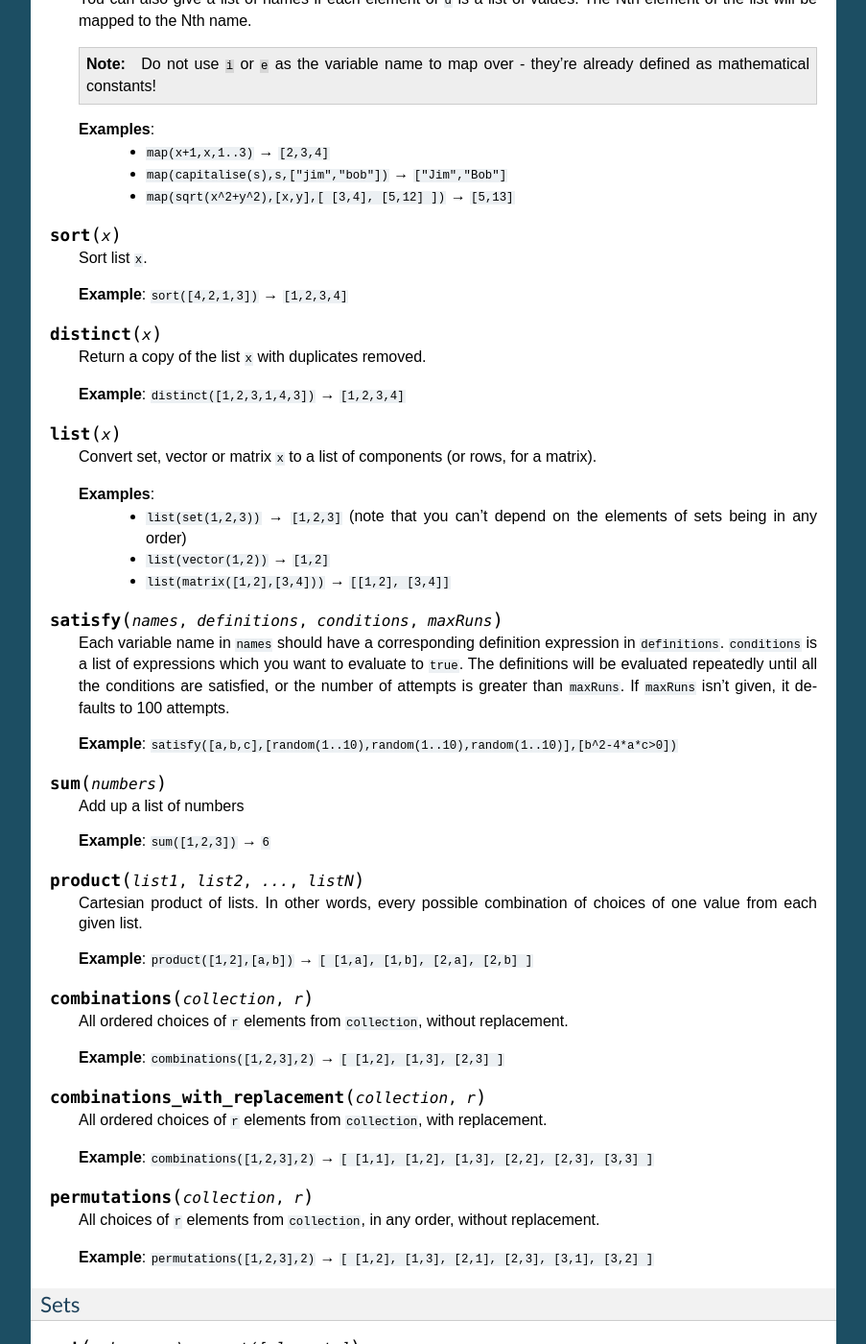
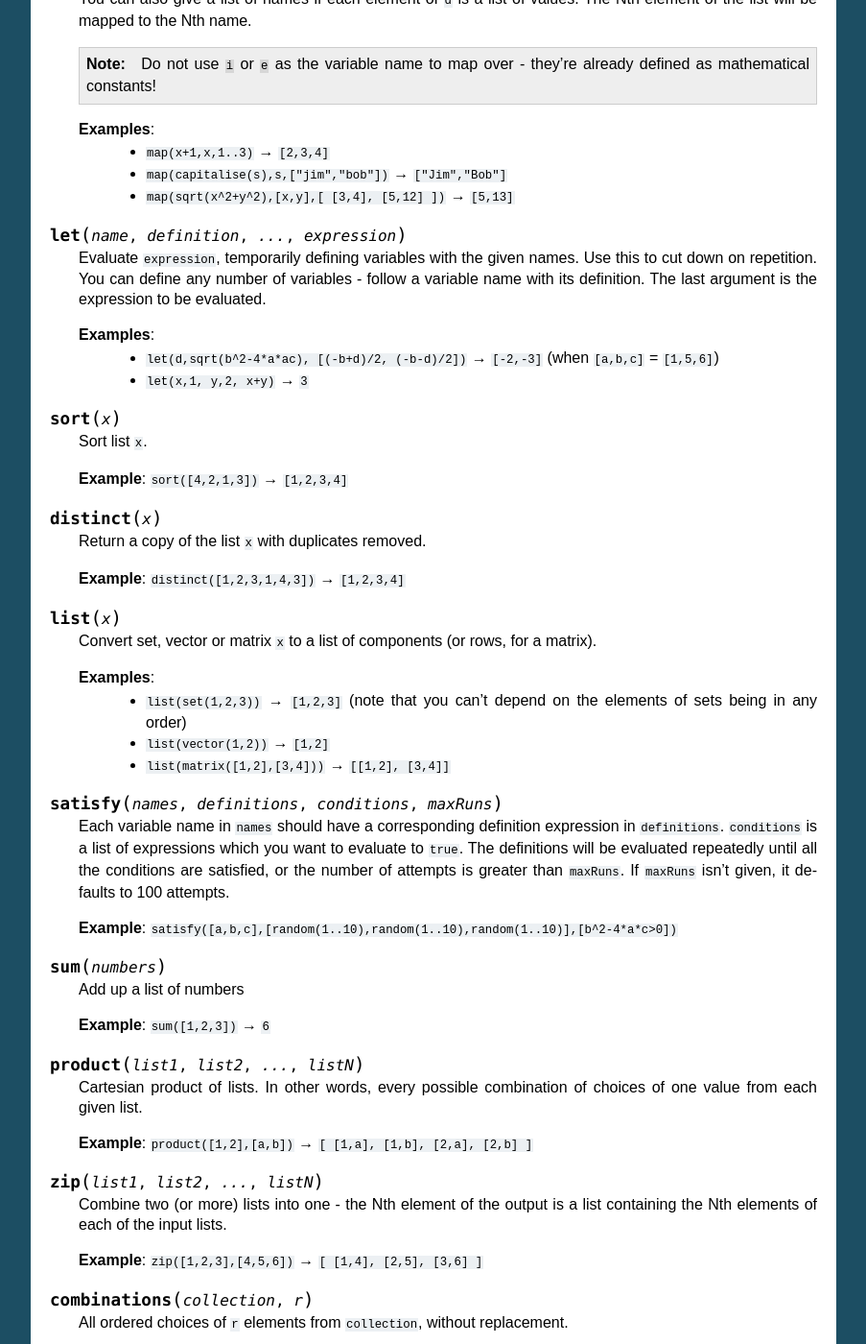
Before and after one commit to numbas/editor-docs, a Sphinx documentation site: the page built from source/jme-reference.rst, in a window 1280 px wide and 1400 px high, scrolled down 12085 px. Shown: the whole window at 96% size, without its empty margins (198-1101 px from the left). Built offline with Sphinx 7.4.7, drawn with Linux system fonts in a browser that asks for light colours.

Commit message:
document `zip` and `let`

```diff
--- a/source/jme-reference.rst
+++ b/source/jme-reference.rst
@@ -648,6 +648,14 @@ Lists
         * ``map(capitalise(s),s,["jim","bob"])`` → ``["Jim","Bob"]``
         * ``map(sqrt(x^2+y^2),[x,y],[ [3,4], [5,12] ])`` → ``[5,13]``
 
+.. function:: let(name,definition,...,expression)
+
+    Evaluate ``expression``, temporarily defining variables with the given names. Use this to cut down on repetition. You can define any number of variables - follow a variable name with its definition. The last argument is the expression to be evaluated.
+
+    **Examples**:
+        * ``let(d,sqrt(b^2-4*a*ac), [(-b+d)/2, (-b-d)/2])`` → ``[-2,-3]`` (when ``[a,b,c]`` = ``[1,5,6]``)
+        * ``let(x,1, y,2, x+y)`` → ``3``
+
 .. function:: sort(x)
 
     Sort list ``x``.
@@ -686,6 +694,12 @@ Lists
     Cartesian product of lists. In other words, every possible combination of choices of one value from each given list.
 
     **Example**: ``product([1,2],[a,b])`` → ``[ [1,a], [1,b], [2,a], [2,b] ]``
+
+.. function:: zip(list1,list2,...,listN)
+
+    Combine two (or more) lists into one - the Nth element of the output is a list containing the Nth elements of each of the input lists.
+
+    **Example**: ``zip([1,2,3],[4,5,6])`` → ``[ [1,4], [2,5], [3,6] ]``
 
 .. function:: combinations(collection,r)
 
```
